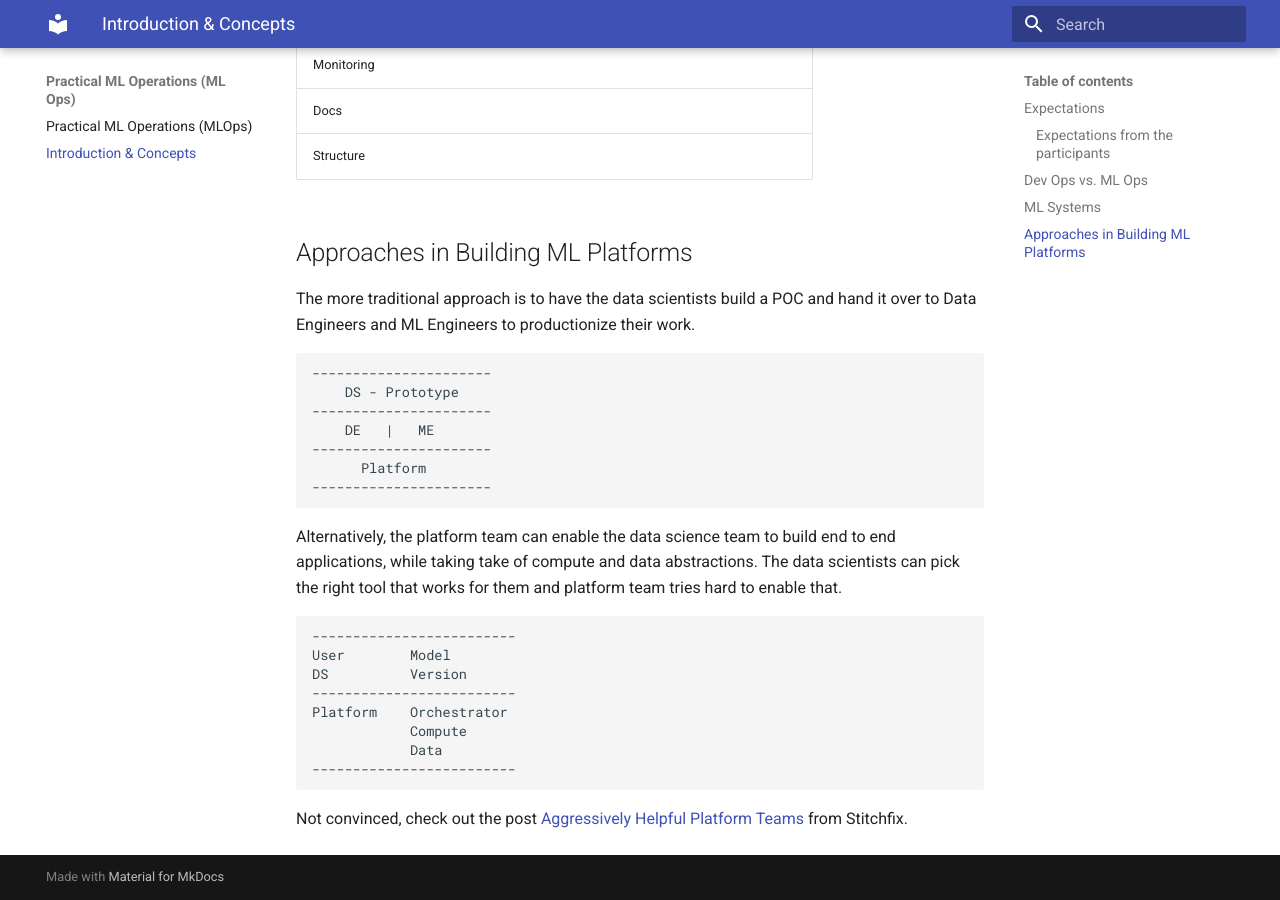
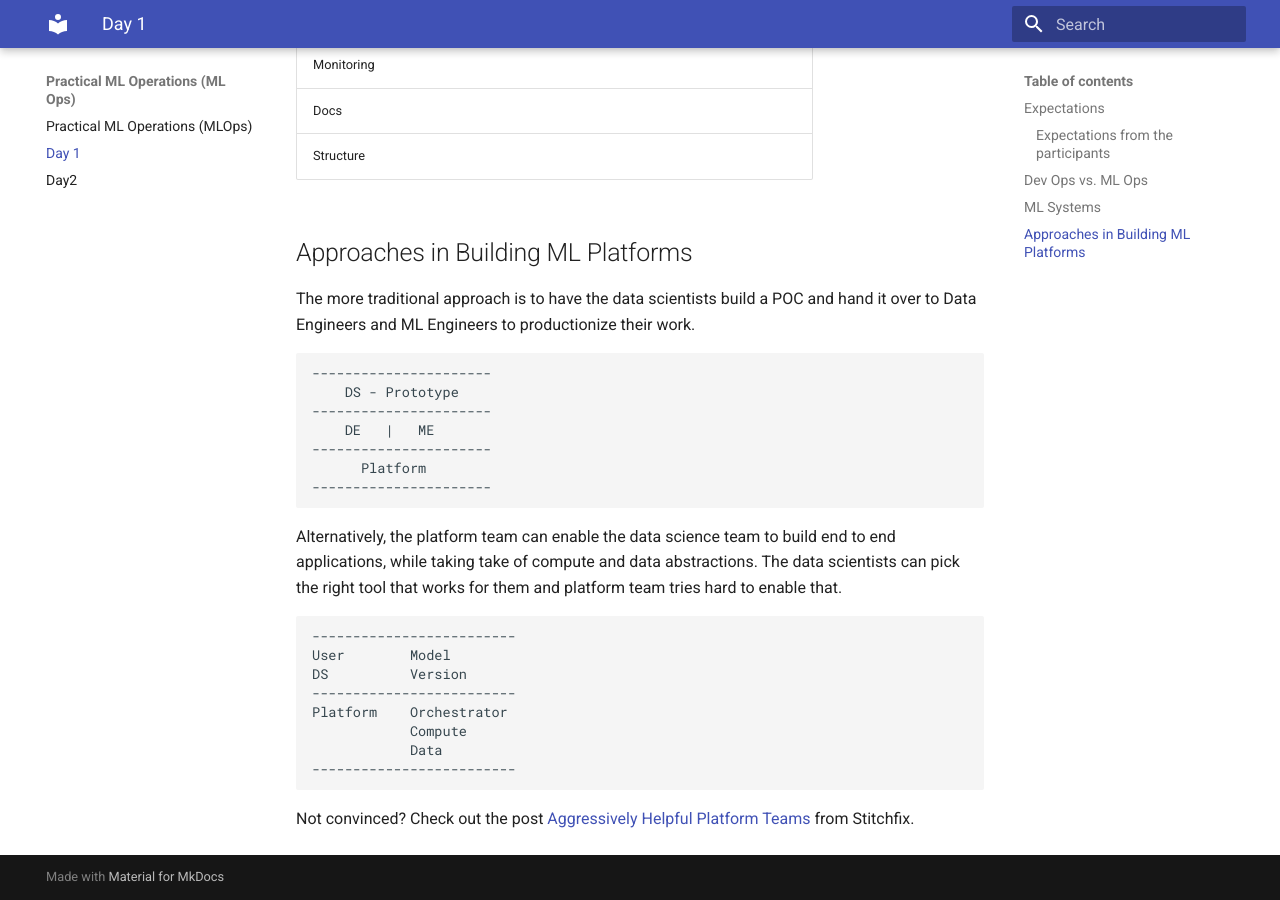
Before and after one commit to amitkaps/mlops, an MkDocs documentation site: the page built from docs/day1.md, in a window 1280 px wide and 900 px high, scrolled down 1821 px. Built offline with MkDocs 1.6.1 and Material for MkDocs 9.7.7, drawn with Linux system fonts in a browser that asks for light colours; some of the changed text lies outside the part shown.

Commit message:
Organized the docs by day

````diff
--- a/docs/introduction-concepts.md
+++ b/docs/day1.md
@@ -1,4 +1,4 @@
-# Introduction & Concepts
+# Day 1
 
 ## Expectations
 
@@ -76,6 +76,6 @@ Platform    Orchestrator
 -------------------------
 ```
 
-Not convinced, check out the post [Aggressively Helpful Platform Teams][1] from Stitchfix.
+Not convinced? Check out the post [Aggressively Helpful Platform Teams][1] from Stitchfix.
 
 [1]: https://multithreaded.stitchfix.com/blog/2021/02/09/aggressively-helpful-platform-teams/
--- a/mkdocs.yml
+++ b/mkdocs.yml
@@ -5,4 +5,9 @@ theme:
 
 nav:
   - index.md
-  - introduction-concepts.md
+  - day1.md
+  - day2.md
+
+markdown_extensions:
+  - admonition
+  - tables
````
Also changed, not shown: docs/day2.md (added).
